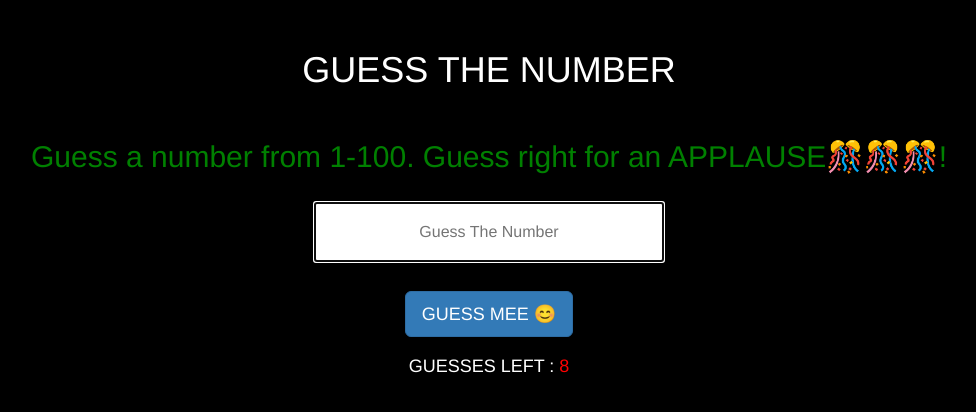
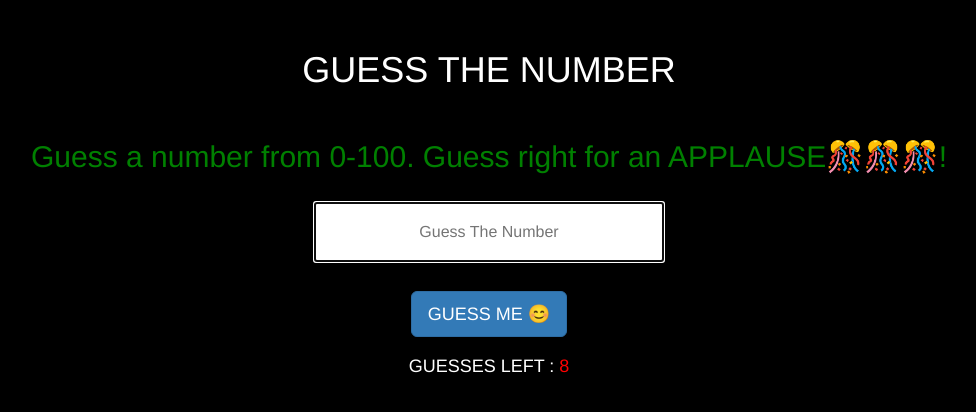
Before and after one commit to Syed-Coding/game, a React (Vite) app: page / in a window 1280 px wide. Both pictures are taken after a click on the button "Easy 😃". Shown: the top 412 px of the page, without its empty margins (151-1127 px from the left). Built offline with nearby package versions, Linux system fonts and the light colour scheme.

Commit message:
bug fixes v3

```diff
--- a/src/App.jsx
+++ b/src/App.jsx
@@ -57,7 +57,7 @@ function App() {
       <div className="center">
         <h1>GUESS THE NUMBER</h1>
         <h2 style={{ color: "green" }}>
-          Guess a number from 1-100. Guess right for an APPLAUSE🎊🎊🎊!
+          Guess a number from 0-100. Guess right for an APPLAUSE🎊🎊🎊!
         </h2>
         {hidelevelbtns && (
           <Level
@@ -80,7 +80,7 @@ function App() {
             <br></br>
 
             <button className="btn btn-lg btn-primary" type="submit">
-              GUESS MEE {retries < 2 ? "😱" : "😊"}
+              {retries <= 2 ? "OH !!! No 😱" : "GUESS ME 😊"}
             </button>
           </form>
         )}
--- a/src/Level.jsx
+++ b/src/Level.jsx
@@ -4,7 +4,7 @@ export const Level = ({ setretries, setHideLevelBtns }) => {
       ? setretries(8)
       : e.target.name === "medium"
       ? setretries(5)
-      : setretries(2);
+      : setretries(3);
     setHideLevelBtns(false);
   };
   return (
```
